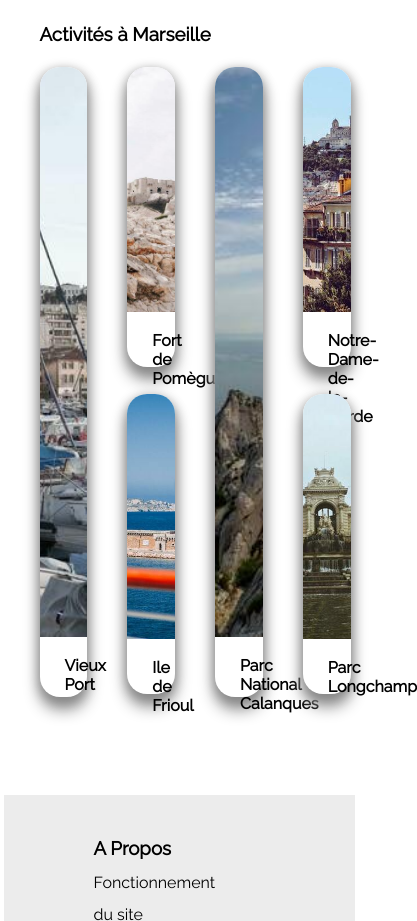
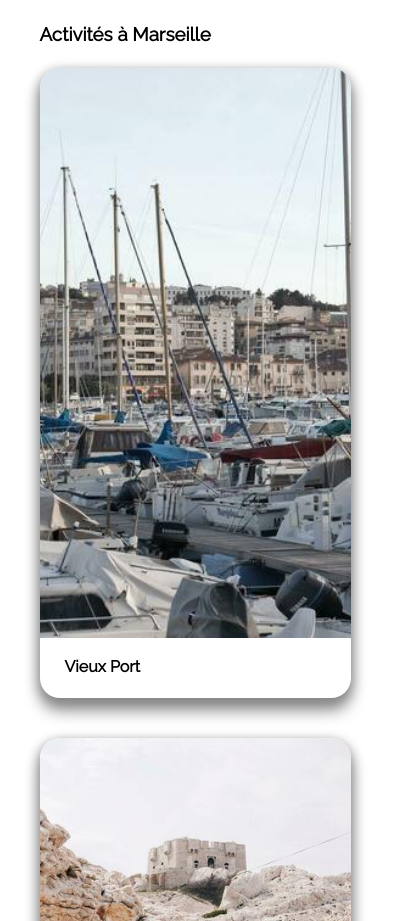
Before and after one commit to Tinany/Faure_Tinany_2_10122020, a plain HTML site: page index.html in a window 390 px wide. Shown: the part 3360-4281 px from the top of the page, 417 px wide, since content can reach past the window. Drawn offline with Linux system fonts and the light colour scheme.

Commit message:
Edit CSS
Responsive activities

```diff
--- a/css/style.css
+++ b/css/style.css
@@ -575,6 +575,14 @@ height: fit-content;
 @media only screen and (min-width: 320px) and (max-width: 768px){ /*Activities*/
 .activities{
 order: 5;
+height: fit-content;
+}
+.activitiesContainer{
+display: flex;
+flex-direction: column;
+gap: 40px;
+margin-top: 23px;
+height: fit-content;
 }
 }
 @media only screen and (min-width: 320px) and (max-width: 768px){ /*Footer*/
```
